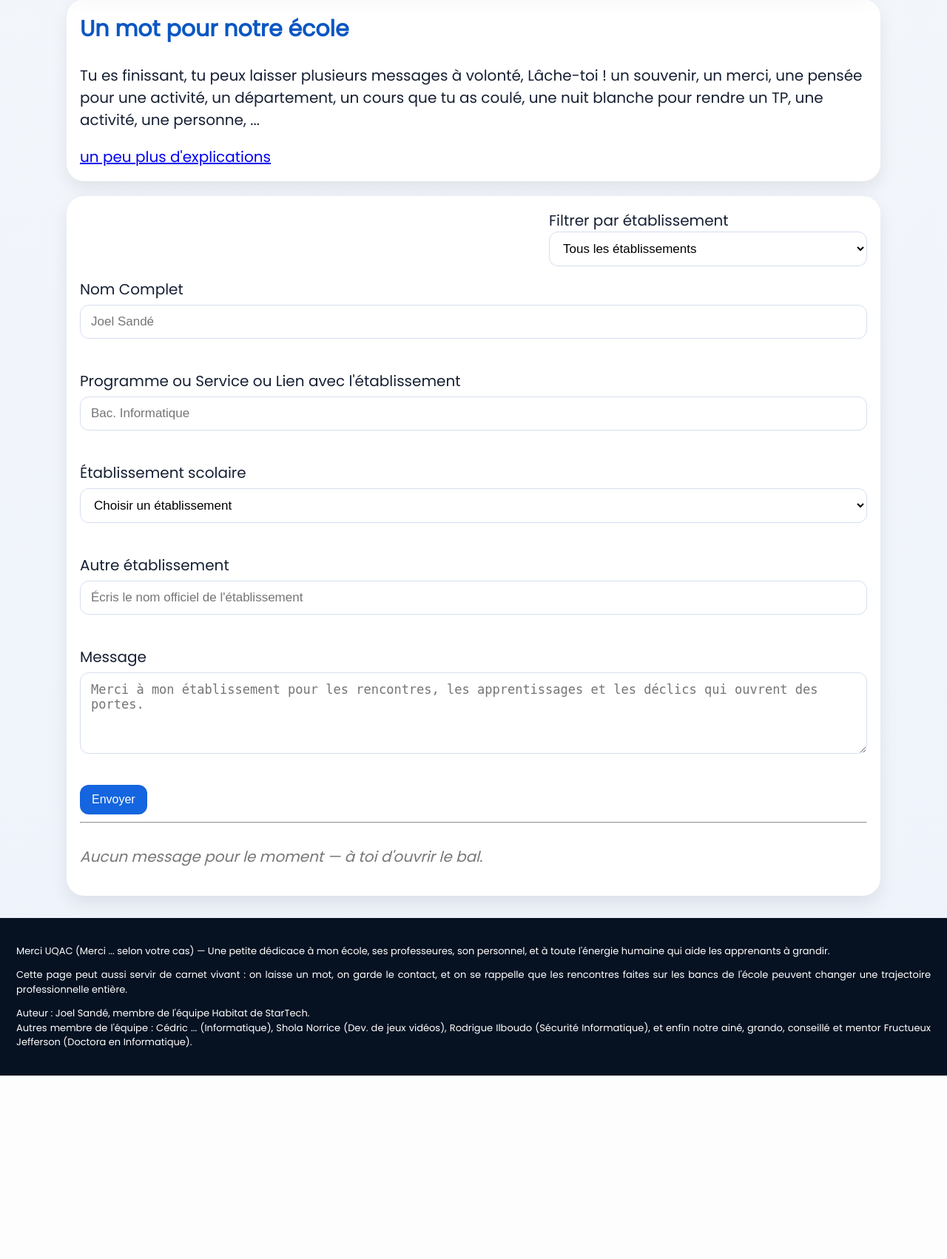
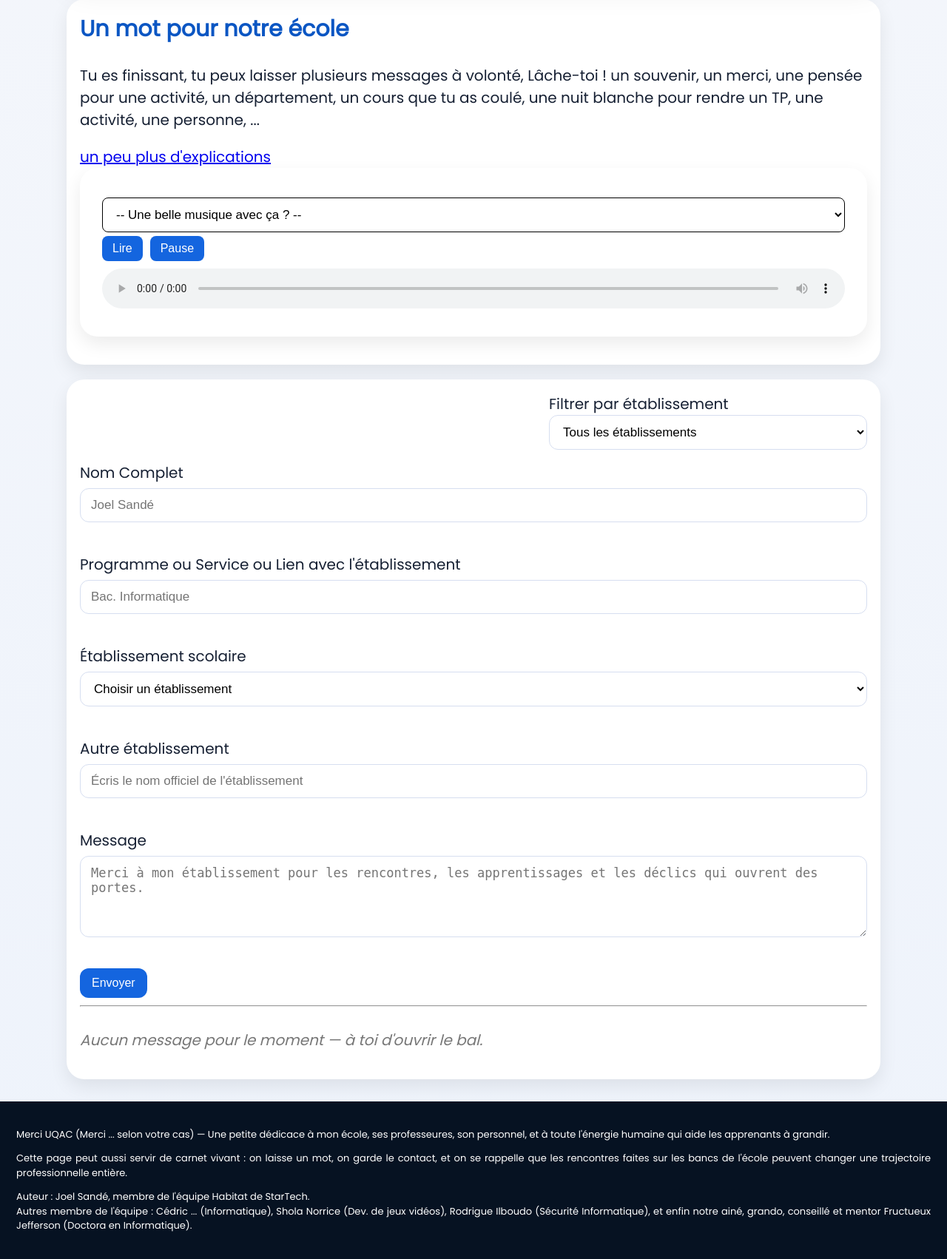
Before and after one commit to joel3500/Merci_UQAC, a Flask app: page / in a window 1280 px wide. Shown: the part 654-2356 px from the top of the page at 74% size. Before the commit the page ends 2108 px from the top, so only its background shows below. Run offline with Flask 3, Linux system fonts and the light colour scheme; data that the repository does not hold is empty; some libraries are stand-ins or nearby versions; some web fonts are replaced.

Commit message:
ajout de la musique au choix

```diff
--- a/static/style.css
+++ b/static/style.css
@@ -225,6 +225,41 @@ footer {
   object-fit: cover;
 }
 
+/*  MUSIQUE  */
+.music_box {
+  margin-top: 10px;
+  padding: 12px;
+  border-radius: 12px;
+  background: rgba(255,255,255,0.08);
+}
+
+.music_box label {
+  display: block;
+  margin-bottom: 8px;
+  font-weight: bold;
+}
+
+.music_box select {
+  width: 100%;
+  border-radius: 8px;
+  border: 1px solid black;
+  margin-bottom: 5px;
+}
+
+.music_actions {
+  display: flex;
+  gap: 10px;
+  flex-wrap: wrap;
+}
+
+.music_actions button {
+  padding: 8px 14px;
+  border: none;
+  border-radius: 8px;
+  cursor: pointer;
+}
+/*  FIN DE MUSIQUE */
+
 @media (max-width: 768px) {
     body { font-size: 18px; }
     .carousel { height: 260px; }
--- a/templates/index.html
+++ b/templates/index.html
@@ -28,13 +28,41 @@
     </div>
 </section>
 
+
 <div class="grand_cadre_du_chat">
     <section class="container intro-card">
         <h2>Un mot pour notre école</h2>
         <p>
             Tu es finissant, tu peux laisser plusieurs messages à volonté, Lâche-toi ! un souvenir, un merci, une pensée pour une activité, un département, un cours que tu as coulé, une nuit blanche pour rendre un TP, une activité, une personne, ...
         </p>
+
         <a href="{{ url_for('but_du_site') }}">un peu plus d'explications</a>
+
+        <section class="container">
+            <div class="music_box">
+
+                    <select id="music-select">
+                        <option value="">-- Une belle musique avec ça ? --</option>
+                        <option value="{{ url_for('static', filename='audio_sounds/African_Queen.mp3') }}">African Queen</option>
+                        <option value="{{ url_for('static', filename='audio_sounds/Bob_Marley_No_Women_No_Cry.mp3') }}">No Woman No Cry</option>
+                        <option value="{{ url_for('static', filename='audio_sounds/Celine_Dion_-_Im_Alive.mp3') }}">I'm Alive</option>
+                        <option value="{{ url_for('static', filename='audio_sounds/Drake_-_Gods_Plan.mp3') }}">God's Plan</option>
+                        <option value="{{ url_for('static', filename='audio_sounds/Fifty_Cent_ft_Snoop_Dogg_G-Unit.mp3') }}">P.I.M.P / G-Unit</option>
+                        <option value="{{ url_for('static', filename='audio_sounds/Fifty_Cent_In_Da_Club.mp3') }}">In Da Club</option>
+                        <option value="{{ url_for('static', filename='audio_sounds/Garou_Celine_Dion_-_Sous_le_vent.mp3') }}">Sous le vent</option>
+                        <option value="{{ url_for('static', filename='audio_sounds/Musique_Graduation_1.mp3') }}">Graduation 1</option>
+                        <option value="{{ url_for('static', filename='audio_sounds/SINACH_-_Way_Maker.mp3') }}">Way Maker</option>
+                        <option value="{{ url_for('static', filename='audio_sounds/Yes_We_Can_Obama_Song_by_william.mp3') }}">Yes We Can</option>
+                    </select>
+
+                    <div class="music_actions">
+                        <button type="button" id="play-music-btn">Lire</button>
+                        <button type="button" id="pause-music-btn">Pause</button>
+                    </div>
+
+                    <audio id="music-player" controls preload="none" style="width:100%; margin-top:10px;"></audio>
+                </div>
+        </section>
     </section>
 
     <section class="container">
@@ -98,6 +126,7 @@
         </div>
     </section>
 </div>
+
 {% endblock %}
 
 {% block scripts %}
@@ -323,4 +352,51 @@
 
     if (slides.length > 0) startAutoplay();
 </script>
+
+<script>
+    // ==============================
+    // Gestion de la musique
+    // ==============================
+
+    const musicSelect = document.getElementById('music-select');
+    const musicPlayer = document.getElementById('music-player');
+    const playMusicBtn = document.getElementById('play-music-btn');
+    const pauseMusicBtn = document.getElementById('pause-music-btn');
+
+    // Quand on change la musique dans la liste déroulante
+    musicSelect.addEventListener('change', () => {
+        const selectedMusic = musicSelect.value;
+
+        // Si aucune musique n'est choisie, on vide le lecteur
+        if (!selectedMusic) {
+        musicPlayer.pause();
+        musicPlayer.src = '';
+        return;
+        }
+
+        // On charge la musique choisie
+        musicPlayer.src = selectedMusic;
+        musicPlayer.load();
+    });
+
+    // Bouton Lire
+    playMusicBtn.addEventListener('click', async () => {
+        if (!musicPlayer.src) {
+        alert("Choisis d'abord une musique.");
+        return;
+        }
+
+        try {
+        await musicPlayer.play();
+        } catch (error) {
+        console.error("Erreur pendant la lecture :", error);
+        }
+    });
+
+    // Bouton Pause
+    pauseMusicBtn.addEventListener('click', () => {
+        musicPlayer.pause();
+    });
+</script>
+
 {% endblock %}
```
Also changed, not shown: index.html (+5 -4 lines), 10 other files.
